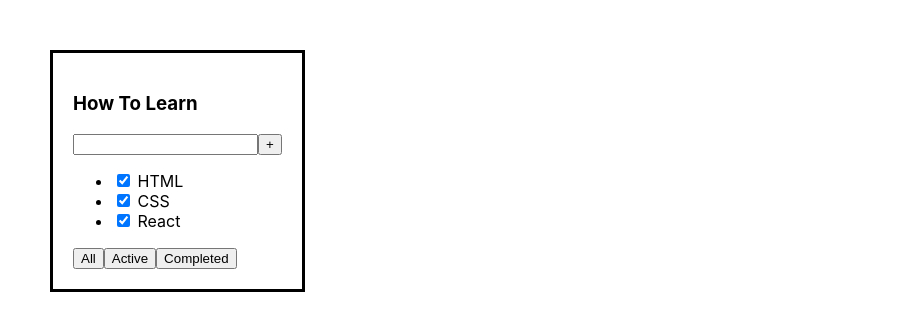
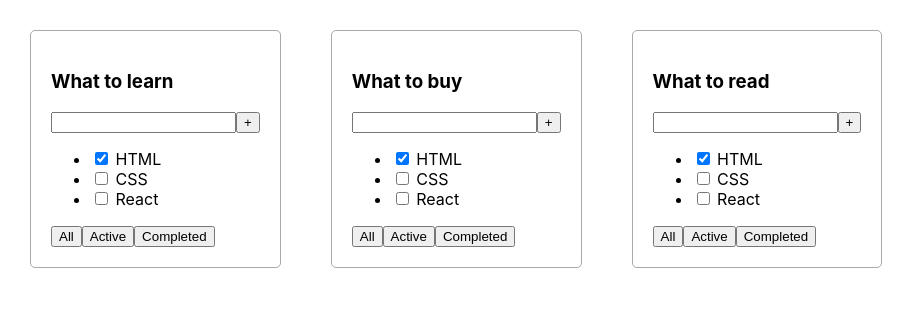
Before and after one commit to egory4fash/ToDoList, a React (Create React App) app: page / in a window 1280 px wide. Shown: the top 330 px of the page, without its empty margins (0-915 px from the left). Built offline with nearby package versions, Linux system fonts and the light colour scheme.

Commit message:
1 lesson

```diff
--- a/src/App.tsx
+++ b/src/App.tsx
@@ -1,26 +1,24 @@
 import React from 'react';
 import './App.css';
-import {ToDoList} from "./ToDoList";
+import ToDoList from "./ToDoList";
 
-export type TaskType ={
+export type TaskType = {
     id:number,
-    title: string,
-    isDone: boolean
-}
-
-const tasks_1: Array<TaskType>=[
-    {id:1,title:"HTML",isDone:true},
-    {id:1,title:"CSS",isDone:true},
-    {id:1,title:"React",isDone:true},
-]
-
-
+    title:string,
+    isdone:boolean
+};
 
 function App() {
+    const tasks1: Array<TaskType> = [
+        {id : 1,title:"HTML",isdone:true},
+        {id : 2,title:"CSS",isdone:false},
+        {id : 3,title:"React",isdone:false},
+    ];
     return (
         <div className="App">
-            <ToDoList title={"How To Learn"} tasks ={tasks_1}/>
-            {/*                                                      */}
+            <ToDoList title={"What to learn"} tasks={tasks1}/>
+            <ToDoList title ={"What to buy"} tasks={tasks1}/>
+            <ToDoList title = {"What to read"} tasks={tasks1}/>
         </div>
     );
 }
--- a/src/ToDoList.tsx
+++ b/src/ToDoList.tsx
@@ -1,24 +1,23 @@
-import React from "react";
+import React from 'react';
 import {TaskType} from "./App";
 
-
 type ToDoListPropsType = {
-    title: string,
-    tasks: Array<TaskType>,
+    title:string;
+    tasks: Array<TaskType>
 }
 
-export function ToDoList(props: ToDoListPropsType) {
+function ToDoList (props: ToDoListPropsType) {
     return (
-        <div className="ToDoList">
+        <div className = 'todoList'>
             <h3>{props.title}</h3>
             <div>
                 <input/>
                 <button>+</button>
             </div>
             <ul>
-                <li><input type="checkbox" checked={true}/> <span>{props.tasks[0].title}</span></li>
-                <li><input type="checkbox" checked={true}/> <span>{props.tasks[1].title}</span></li>
-                <li><input type="checkbox" checked={true}/> <span>{props.tasks[2].title}</span></li>
+                <li><input type="checkbox" checked={props.tasks[0].isdone}/> <span>{props.tasks[0].title}</span></li>
+                <li><input type="checkbox" checked={props.tasks[1].isdone}/> <span>{props.tasks[1].title}</span></li>
+                <li><input type="checkbox" checked={props.tasks[2].isdone}/> <span>{props.tasks[2].title}</span></li>
             </ul>
             <div>
                 <button>All</button>
@@ -28,3 +27,5 @@
         </div>
     )
 }
+
+export default ToDoList;
--- a/src/index.css
+++ b/src/index.css
@@ -12,8 +12,8 @@
     monospace;
 }
 
-.ToDoList {
-  margin: 20px;
+.todoList {
+  border: 1px solid darkgray;
+  border-radius: 5px;
   padding: 20px;
-  border: 3px solid black;
 }
```
